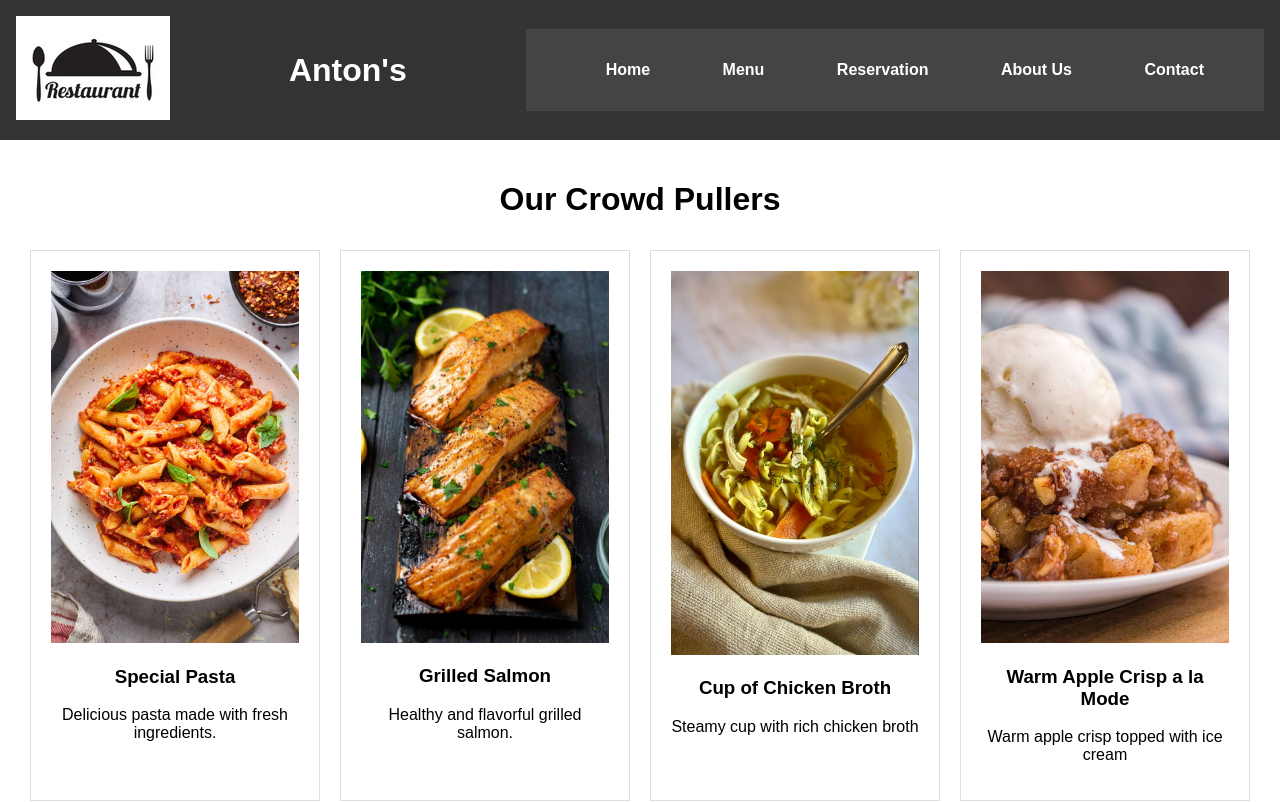
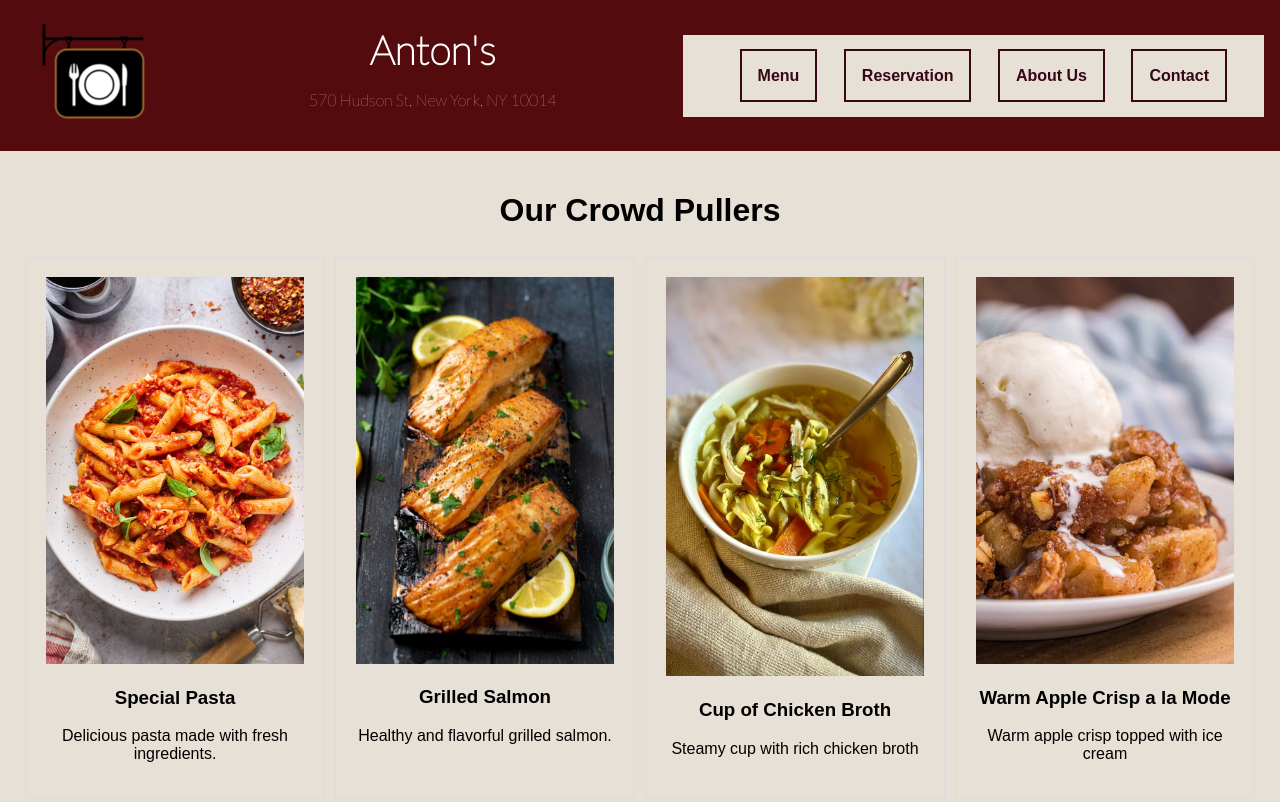
Before and after one commit to anisharavishankar04/resturant-website, a plain HTML site: page index.html in a window 1280 px wide. Shown: the top 802 px of the page. Drawn offline with Linux system fonts and the light colour scheme.

Commit message:
MAJOR changes

```diff
--- a/index.html
+++ b/index.html
@@ -5,7 +5,7 @@
     <link rel="stylesheet" href="styles.css">
 	<link rel="icon"  href="Images/icon.png">
     <title>Anton's</title>
-
+    <link rel="stylesheet" href="https://fonts.googleapis.com/css2?family=Lato:wght@100&display=swap" />
 </head>
 
 <body>
@@ -13,13 +13,14 @@
 
     <header>
         <div>
-            <img src="Images/log.jpg" alt="Your Logo" id="logo">
+            <img src="Images/restlogo.png" alt="Your Logo" id="logo">
         </div>
-            <h1>Anton's</h1>
-
+        <div>
+            <h1 id="anton">Anton's</h1>
+            <p id="address">570 Hudson St, New York, NY 10014</p>
+        </div>
         <nav>
             <ul>
-                <li><a href="index.html">Home</a></li>
                 <li><a href="menu.html">Menu</a></li>
                 <li><a href="reservation.html">Reservation</a></li>
                 <li><a href="about.html">About Us</a></li>
--- a/styles.css
+++ b/styles.css
@@ -2,6 +2,7 @@ body {
     font-family: 'Arial', sans-serif;
     margin: 0;
     padding: 0;
+    background-color: #e6e0d6;
 }
 
 main {
@@ -10,10 +11,20 @@ main {
     justify-content: space-around;
     padding: 20px;
 }
+#anton{
+    font-family: 'Lato', sans-serif;
+    font-size: 40px;
+    color: #fff;
+    margin-top: .5px;
+    margin-bottom: .5px;
+}
+#address{
+    font-family: 'Lato', sans-serif;
+}
 
 .dish {
     width: 25%;
-    margin: 10px;
+    margin: 5px;
     padding: 20px;
     border: 1px solid #ddd;
     text-align: center;
@@ -28,7 +39,7 @@ img {
     height: auto;
 }
 header {
-    background-color: #333;
+    background-color: #540b0e;
     color: #fff;
     padding: 1em;
     text-align: center;
@@ -38,7 +49,7 @@ header {
 }
 
 nav {
-    background-color: #444;
+    background-color:#e6e0d6;
     padding: 1em;
     text-align: center;
     display: flex;
@@ -47,10 +58,11 @@ nav {
 }
 
 nav a {
-    color: #fff;
+    color: #370617;
+    border: 2px solid #370617;
     text-decoration: none;
     padding: 1em;
-    margin: 0.5em;
+    margin: 1px;
     font-weight: bold;
 }
 
```
Also changed, not shown: about.html (+10 -0 lines), contact.html (+1 -1 lines), menu.html (+12 -12 lines), reservation.html (+2 -2 lines), Images/restlogo.png (added).
